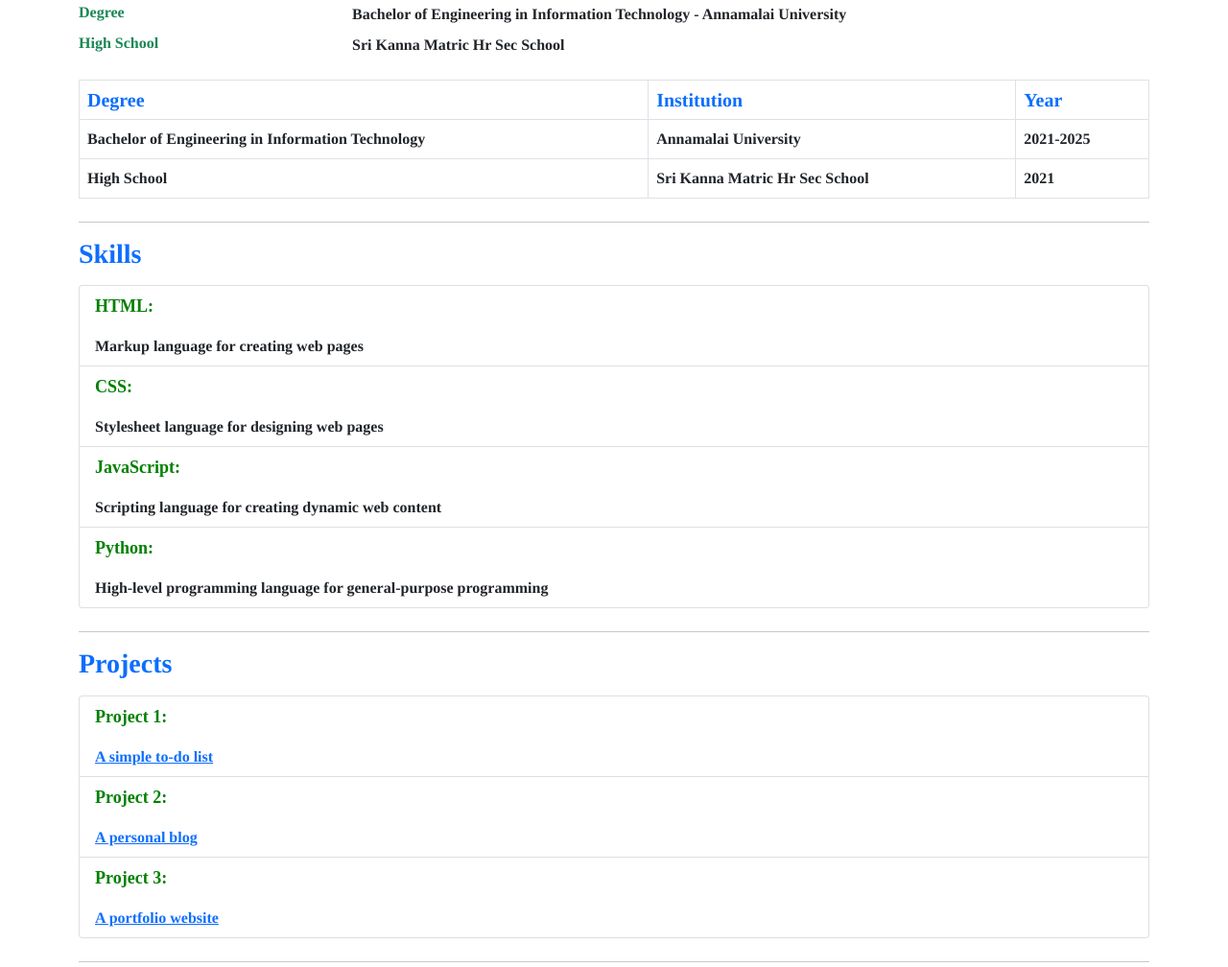
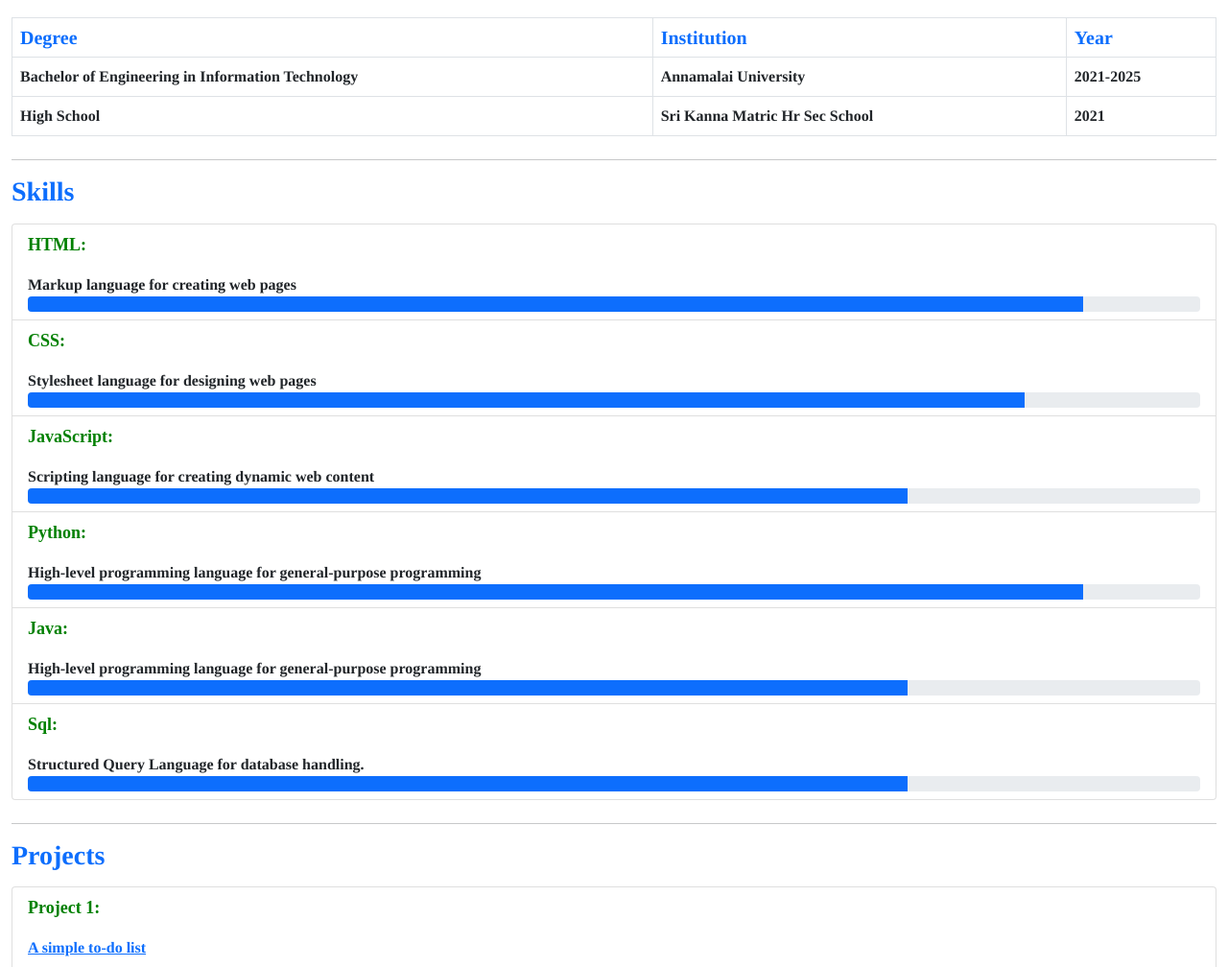
Before and after one commit to Mukilan-3/portfolio, a plain HTML site: page index.html in a window 1280 px wide. Shown: the part 452-1460 px from the top of the page at 96% size. Drawn offline with nearby package versions, Linux system fonts and the light colour scheme.

Commit message:
Update index.html

```diff
--- a/index.html
+++ b/index.html
@@ -7,14 +7,15 @@
         <link href="https://cdn.jsdelivr.net/npm/bootstrap@5.0.2/dist/css/bootstrap.min.css" rel="stylesheet" integrity="sha384-EVSTQN3/azprG1Anm3QDgpJLIm9Nao0Yz1ztcQTwFspd3yD65VohhpuuCOmLASjC" crossorigin="anonymous">
         <link href="style.css" rel="stylesheet">
     </head>
-    <body class="container">
+    <body class="container-xxl">
         <main>
+            <div id="header">
             <div id="in" class="text-center my-4">
-                <h1 class="display-4 text-primary"><b>Mukilan R</b></h1>
+                <h1 class="head display-4 "><b>Mukilan R</b></h1>
                 <p class="lead">
-                    Hello! I am <u>Mukilan R</u>, a budding web developer with a passion for creating interactive and user-friendly websites.
+                    Hello! I am Mukilan R, a budding web developer with a passion for creating interactive and user-friendly websites. I thrive on bringing creative ideas to life through clean, efficient code and innovative design. My journey in web development has equipped me with a solid foundation in HTML, CSS, JavaScript, and responsive design principles.
                 </p>
-                <img src="image/IMG-20230827-WA0001.jpg" class="rounded-circle" width="150" height="150" alt="Mukilan R">
+                <img src="image/image.jpg" class="avatar rounded-circle" width="150" height="150" id="avatar" alt="Mukilan R">
             </div>
             <ul class="nav justify-content-center mb-4">
                 <li class="nav-item">
@@ -34,6 +35,8 @@
                 </li>
             </ul>
             <hr>
+            </div>
+
             <div id="edu1" class="mb-4">
                 <h3 class="mb-3 text-primary">Education</h3>
                 <dl class="row">
@@ -68,12 +71,51 @@
             <div id="sk1" class="mb-4">
                 <h3 class="mb-3 text-primary">Skills</h3>
                 <ul class="list-group">
-                    <li class="list-group-item"><p>HTML:</p> Markup language for creating web pages</li>
-                    <li class="list-group-item"><p>CSS:</p> Stylesheet language for designing web pages</li>
-                    <li class="list-group-item"><p>JavaScript: </p>Scripting language for creating dynamic web content</li>
-                    <li class="list-group-item"><p>Python: </p>High-level programming language for general-purpose programming</li>
+                    <li class="list-group-item">
+                        <p>HTML:</p>
+                        Markup language for creating web pages
+                        <div class="progress">
+                            <div class="progress-bar" data-percentage="90"></div>
+                        </div>
+                    </li>
+                    <li class="list-group-item">
+                        <p>CSS:</p>
+                        Stylesheet language for designing web pages
+                        <div class="progress">
+                            <div class="progress-bar" data-percentage="85"></div>
+                        </div>
+                    </li>
+                    <li class="list-group-item">
+                        <p>JavaScript:</p>
+                        Scripting language for creating dynamic web content
+                        <div class="progress">
+                            <div class="progress-bar" data-percentage="75"></div>
+                        </div>
+                    </li>
+                    <li class="list-group-item">
+                        <p>Python:</p>
+                        High-level programming language for general-purpose programming
+                        <div class="progress">
+                            <div class="progress-bar" data-percentage="90"></div>
+                        </div>
+                    </li>
+                    <li class="list-group-item">
+                        <p>Java:</p>
+                        High-level programming language for general-purpose programming
+                        <div class="progress">
+                            <div class="progress-bar" data-percentage="75"></div>
+                        </div>
+                    </li>
+                    <li class="list-group-item">
+                        <p>Sql:</p>
+                        Structured Query Language for database handling.
+                        <div class="progress">
+                            <div class="progress-bar" data-percentage="75"></div>
+                        </div>
+                    </li>
                 </ul>
             </div>
+
             <hr>
             <div id="pr" class="mb-4">
                 <h3 class="mb-3 text-primary">Projects</h3>
@@ -94,6 +136,9 @@
             <ul class="list-group mb-4">
                 <li class="list-group-item">Good speaker in Tamil and English</li>
                 <li class="list-group-item">Type Writing (English)</li>
+                <li class="list-group-item">Hardworker</li>
+                <li class="list-group-item">Problem solving skills</li>
+                <li class="list-group-item">Fast and ease learner</li>
             </ul>
             <hr>
             <h3 class="mb-3 text-primary">Certifications</h3>
@@ -101,6 +146,12 @@
                 <li class="list-group-item">Internships on <abbr title="Artificial Intelligence">AI</abbr> and <abbr title="User Interface and User Experience">UI/UX</abbr></li>
                 <li class="list-group-item">NPTEL course (Designing of Human-Computer Interface) with <u>Elite</u></li>
                 <li class="list-group-item">Currently pursuing a Fullstack course at CSC Institute</li>
+            </ul>
+            <hr>
+            <h3 class="mb-3 text-primary">Other Details</h3>
+            <ul class="list-group mb-4">
+                <li class="list-group-item">Click this link to get my CV</li>
+                <li class="list-group-item">Click this link to get my CV</li>
             </ul>
             <hr>
             <div id="c1" class="mb-4">
@@ -126,5 +177,37 @@
             </footer>
         </main>
         <script src="https://cdn.jsdelivr.net/npm/bootstrap@5.0.2/dist/js/bootstrap.bundle.min.js" integrity="sha384-MrcW6ZMFYlzcLA8Nl+NtUVF0sA7MsXsP1UyJoMp4YLEuNSfAP+JcXn/tWtIaxVXM" crossorigin="anonymous"></script>
+        <script>
+            const avatar = document.getElementById('avatar');
+
+            avatar.addEventListener('click', function() {
+                avatar.classList.toggle('flip-horizontal');
+            });
+
+
+            document.addEventListener("DOMContentLoaded", function() {
+    const progressBars = document.querySelectorAll('.progress-bar');
+
+    const observer = new IntersectionObserver(entries => {
+        entries.forEach(entry => {
+            if (entry.isIntersecting) {
+                const bar = entry.target;
+                const percentage = bar.getAttribute('data-percentage');
+                bar.style.width = percentage + '%';
+            } else {
+                entry.target.style.width = '0%'; // Reset to 0% when out of view
+            }
+        });
+    }, {
+        threshold: 0.5 // Trigger when 50% of the element is in view
+    });
+
+    progressBars.forEach(bar => {
+        observer.observe(bar);
+    });
+});
+
+
+        </script>
     </body>
 </html>
```
